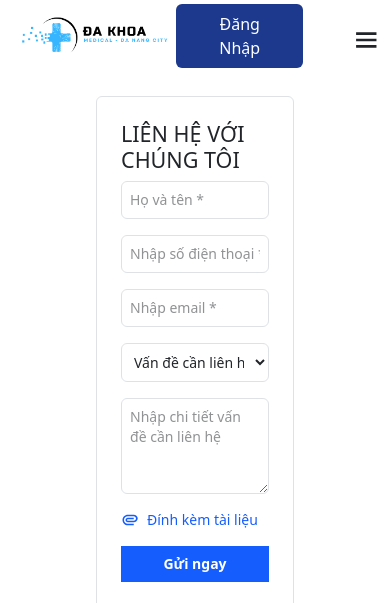
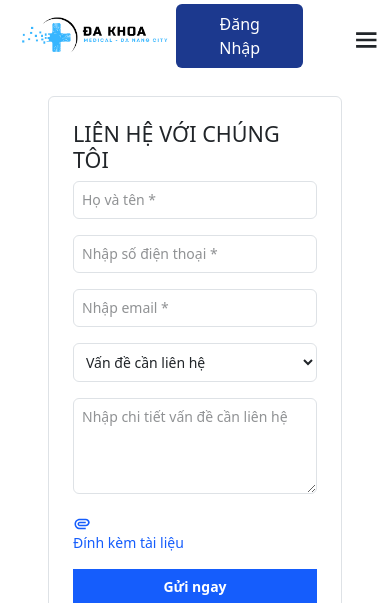
Before and after one commit to GraduationCourse2025-k27/Fe, a React (Vite) app in the folder medical_website/: page /contact in a window 390 px wide. Shown: the top 603 px of the page. Built offline with nearby package versions, Linux system fonts and the light colour scheme.

Commit message:
fix thong bao vs vadiate contact

```diff
--- a/medical_website/src/App.jsx
+++ b/medical_website/src/App.jsx
@@ -4,7 +4,7 @@ import AppRouter from "./routes/AppRouter";
 function App() {
   return (
     <>
-      <div className="mx-4 sm:mx-[10%]">
+      <div className="">
       <ScrollToTop/>
         <AppRouter/>
       </div>
--- a/medical_website/src/components/Header.jsx
+++ b/medical_website/src/components/Header.jsx
@@ -63,7 +63,7 @@ const Header = () => {
       />
       <ul className="hidden lg:flex items-start gap-4 font-medium mr-25">
         <NavLink className="!no-underline" to="/">
-          <li className="pt-2.5 pt-2.5 text-blue-900 text-lg font-bold hover:text-blue-500">
+          <li className="pt-2.5 text-blue-900 text-lg font-bold hover:text-blue-500">
             TRANG CHỦ
           </li>
           <hr className="border-none outline-none h-0.5 bg-blue-400  m-auto hidden" />
@@ -251,7 +251,7 @@ const Header = () => {
             {/* DỊCH VỤ MOBILE*/}
             <div className="w-full">
               <div
-                className="flex items-center cursor-pointer !text-blue-900 text-2xl gap-1 px-4 py-2 rounded inline-block"
+                className="items-center cursor-pointer !text-blue-900 text-2xl gap-1 px-4 py-2 rounded inline-block"
                 onClick={() => toggleDropdown("services")}
               >
                 <span>DỊCH VỤ</span>
@@ -294,7 +294,7 @@ const Header = () => {
               to="/article"
               className="!no-underline text-2xl px-4 py-2 rounded inline-block !text-blue-900"
             >
-              LIÊN HỆ
+              BÀI VIẾT
             </NavLink>
 
             <NavLink
--- a/medical_website/src/pages/Appointment.jsx
+++ b/medical_website/src/pages/Appointment.jsx
@@ -153,7 +153,7 @@ const Appointment = () => {
           </div>
 
           <div className="flex-1 border border-gray-400 rounded-lg p-6 py-4 bg-white mx-0 sm:mx-[-80px] sm:mt-0">
-            <p className="flex items-center gap-2 text-2xl font-medium text-gray-900 font-bold">
+            <p className="flex items-center gap-2 text-2xl text-gray-900 font-bold">
               {Doctor?.client?.fullName}
             </p>
             <div className="flex items-center gap-2 text-sm mt-1 text-gray-900">
--- a/medical_website/src/pages/Contact.jsx
+++ b/medical_website/src/pages/Contact.jsx
@@ -1,23 +1,89 @@
 import React, { useState } from "react";
 import { BiPaperclip } from "react-icons/bi";
+
 export default function Contact() {
   const [fileName, setFileName] = useState("");
+  const [errors, setErrors] = useState({});
+
+  // Hàm xác thực biểu mẫu
+  const validateForm = (formData) => {
+    const errors = {};
+
+    // Xác thực Họ và tên
+    const fullName = formData.get("fullName")?.trim();
+    if (!fullName) {
+      errors.fullName = "Họ và tên là bắt buộc.";
+    } else if (!/^[A-Za-zÀ-ỹ\s]{2,}$/.test(fullName)) {
+      errors.fullName = "Họ và tên chỉ chứa chữ cái và tối thiểu 2 ký tự.";
+    }
+
+    // Xác thực Số điện thoại
+    const phone = formData.get("phone")?.trim();
+    if (!phone) {
+      errors.phone = "Số điện thoại là bắt buộc.";
+    } else if (!/^0\d{9}$/.test(phone)) {
+      errors.phone = "Số điện thoại phải bắt đầu bằng 0 và có 10 chữ số.";
+    }
+
+    // Xác thực Email
+    const email = formData.get("email")?.trim();
+    if (!email) {
+      errors.email = "Email là bắt buộc.";
+    } else if (!/^[\w-.]+@([\w-]+\.)+[\w-]{2,4}$/.test(email)) {
+      errors.email = "Email không đúng định dạng.";
+    }
+
+    // Xác thực Vấn đề cần liên hệ
+    const issue = formData.get("issue");
+    if (!issue || issue === "Vấn đề cần liên hệ") {
+      errors.issue = "Vui lòng chọn một vấn đề.";
+    }
+
+    // Xác thực Chi tiết vấn đề (tùy chọn)
+    const details = formData.get("details")?.trim();
+    if (details && details.length < 10) {
+      errors.details = "Chi tiết phải có ít nhất 10 ký tự.";
+    }
+
+    // Xác thực Tệp đính kèm (tùy chọn)
+    const file = formData.get("file");
+    if (file && file.size > 0) {
+      const allowedTypes = ["application/pdf", "application/msword", "application/vnd.openxmlformats-officedocument.wordprocessingml.document"];
+      if (!allowedTypes.includes(file.type)) {
+        errors.file = "Chỉ chấp nhận tệp PDF, DOC, hoặc DOCX.";
+      } else if (file.size > 5 * 1024 * 1024) {
+        errors.file = "Tệp phải nhỏ hơn 5MB.";
+      }
+    }
+
+    return errors;
+  };
 
   // Xử lý khi người dùng chọn tệp
   const handleFileChange = (e) => {
     if (e.target.files.length > 0) {
       setFileName(e.target.files[0].name);
+      setErrors((prev) => ({ ...prev, file: "" }));
+    } else {
+      setFileName("");
     }
   };
 
   // Xử lý khi gửi biểu mẫu
   const handleSubmit = async (e) => {
-    e.preventDefault(); // Ngăn chặn hành vi mặc định của biểu mẫu
+    e.preventDefault();
     const form = e.target;
-    const formData = new FormData(form); // Thu thập tất cả dữ liệu biểu mẫu, bao gồm tệp
+    const formData = new FormData(form);
+
+    // Xác thực biểu mẫu
+    const validationErrors = validateForm(formData);
+    setErrors(validationErrors);
+
+    if (Object.keys(validationErrors).length > 0) {
+      return; // Dừng nếu có lỗi
+    }
 
     try {
-      // Gửi dữ liệu đến điểm cuối (giả định là '/api/contact')
       const response = await fetch("/api/contact", {
         method: "POST",
         body: formData,
@@ -25,8 +91,9 @@ export default function Contact() {
 
       if (response.ok) {
         alert("Biểu mẫu đã được gửi thành công!");
-        form.reset(); // Đặt lại biểu mẫu sau khi gửi thành công
-        setFileName(""); // Xóa tên tệp hiển thị
+        form.reset();
+        setFileName("");
+        setErrors({});
       } else {
         alert("Gửi biểu mẫu thất bại.");
       }
@@ -38,66 +105,79 @@ export default function Contact() {
 
   return (
     <div className="pt-5 m-5">
-
       <div className="max-w-4xl mx-auto bg-white rounded border flex flex-col md:flex-row gap-6 p-6 md:p-8">
         {/* Biểu mẫu liên hệ */}
         <div className="w-full md:w-1/2 space-y-4">
           <h4 className="text-xl font-bold mb-2 text-blue-900">LIÊN HỆ VỚI CHÚNG TÔI</h4>
           <form onSubmit={handleSubmit} className="flex flex-col gap-3 text-sm">
+            <div>
               <input
                 type="text"
                 name="fullName"
                 placeholder="Họ và tên *"
-              className="p-2 border rounded-md"
+                className="p-2 border rounded-md w-full"
                 required
               />
+              {errors.fullName && <p className="text-red-500 text-xs mt-1">{errors.fullName}</p>}
+            </div>
+            <div>
               <input
                 type="text"
                 name="phone"
                 placeholder="Nhập số điện thoại *"
-              className="p-2 border rounded-md"
+                className="p-2 border rounded-md w-full"
                 required
               />
+              {errors.phone && <p className="text-red-500 text-xs mt-1">{errors.phone}</p>}
+            </div>
+            <div>
               <input
                 type="email"
                 name="email"
                 placeholder="Nhập email *"
-              className="p-2 border rounded-md"
+                className="p-2 border rounded-md w-full"
                 required
               />
-            <select name="issue" className="p-2 border rounded-md">
-              <option>Vấn đề cần liên hệ</option>
-              <option>Dịch vụ</option>
-              <option>Kỹ thuật</option>
-              <option>Khác</option>
+              {errors.email && <p className="text-red-500 text-xs mt-1">{errors.email}</p>}
+            </div>
+            <div>
+              <select name="issue" className="p-2 border rounded-md w-full">
+                <option value="">Vấn đề cần liên hệ</option>
+                <option value="Dịch vụ">Dịch vụ</option>
+                <option value="Kỹ thuật">Kỹ thuật</option>
+                <option value="Khác">Khác</option>
               </select>
+              {errors.issue && <p className="text-red-500 text-xs mt-1">{errors.issue}</p>}
+            </div>
+            <div>
               <textarea
                 name="details"
                 placeholder="Nhập chi tiết vấn đề cần liên hệ"
-              className="p-2 border rounded-md h-24"
+                className="p-2 border rounded-md h-24 w-full"
               />
-
-            {/* Phần đính kèm tệp */}
+              {errors.details && <p className="text-red-500 text-xs mt-1">{errors.details}</p>}
+            </div>
+            <div>
               <label
                 htmlFor="file-upload"
-              className="!flex items-center gap-2 text-blue-600 font-medium cursor-pointer"
+                className="flex items-center gap-2 text-blue-600 font-medium cursor-pointer"
               >
                 <BiPaperclip className="text-lg" />
                 <span>
                   Đính kèm tài liệu
-                {fileName && (
-                  <span className="text-gray-600"> ({fileName})</span>
-                )}
+                  {fileName && <span className="text-gray-600"> ({fileName})</span>}
                 </span>
               </label>
-
               <input
                 id="file-upload"
                 name="file"
                 type="file"
+                accept=".pdf,.doc,.docx"
                 onChange={handleFileChange}
                 className="hidden"
               />
+              {errors.file && <p className="text-red-500 text-xs mt-1">{errors.file}</p>}
+            </div>
             <button
               type="submit"
               className="bg-blue-600 text-white py-2 rounded-md font-semibold hover:bg-blue-700 transition"
@@ -106,7 +186,6 @@ export default function Contact() {
             </button>
           </form>
         </div>
-
         {/* Thông tin liên hệ */}
         <div className="w-full md:w-1/2 space-y-4">
           <h4 className="text-xl font-bold mb-2 text-blue-900">ĐỊA CHỈ BỆNH VIỆN</h4>
@@ -126,7 +205,7 @@ export default function Contact() {
               />
             </div>
           </div>
-          <ul className="text-sm space-y-2  text-gray-700">
+          <ul className="text-sm space-y-2 text-gray-700">
             <li>
               <strong>Hotline:</strong>{" "}
               <a href="tel:19006115" className="text-blue-600 !no-underline">
--- a/medical_website/src/pages/MyAppointment.jsx
+++ b/medical_website/src/pages/MyAppointment.jsx
@@ -31,7 +31,7 @@ const MyAppointment = () => {
       name: "all",
     },
     {
-      label: "đang chờ xác nhận",
+      label: "Đang chờ xác nhận",
       name: "PENDING",
     },
     {
--- a/medical_website/src/routes/AppRouter.jsx
+++ b/medical_website/src/routes/AppRouter.jsx
@@ -30,7 +30,7 @@ const AppRouter = () => {
   return (
     <>
       <Header />
-      <div className="mx-4 sm:mx-[10%]">
+      <div className="">
         <Routes>
           <Route path="/" element={<Home />} />
           <Route path="/about" element={<About />} />
```
Also changed, not shown: medical_website/src/pages/Article.jsx (+7 -7 lines), medical_website/src/pages/Confirmation.jsx (+14 -4 lines), medical_website/src/pages/Home.jsx (+9 -14 lines). Lines whose indentation alone changed are shown as unchanged.
